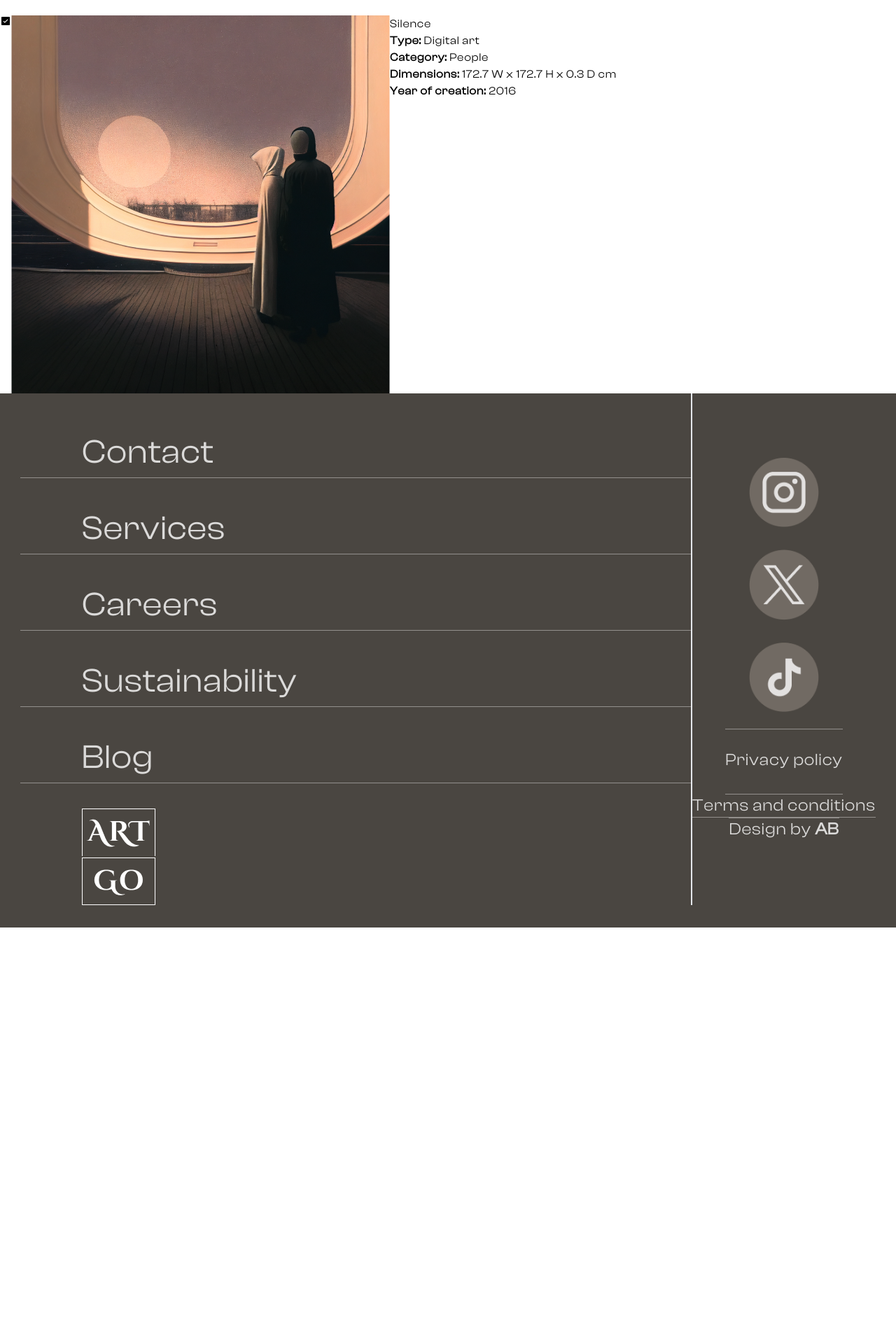
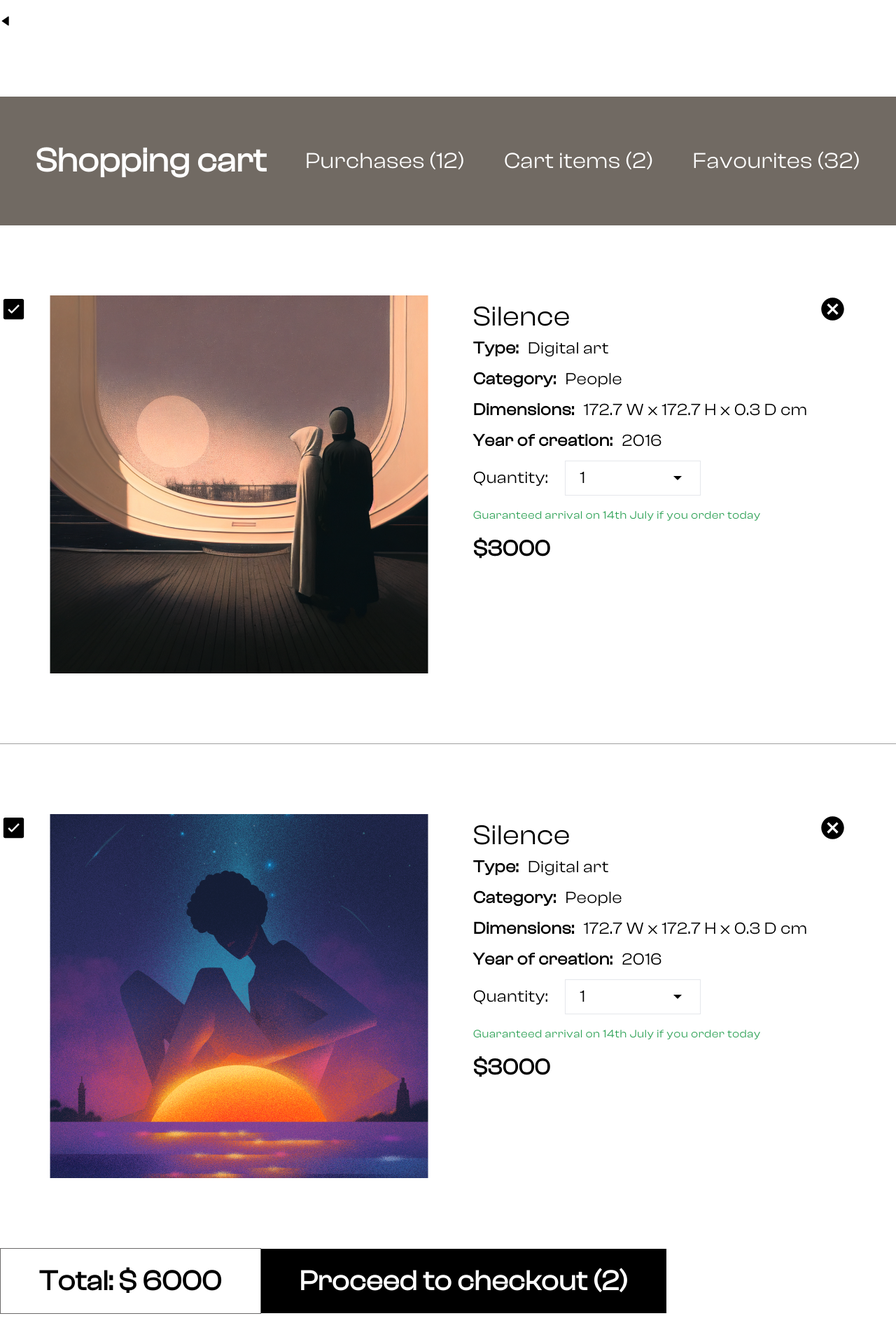
Before and after one commit to OSKIconcept/art-go, a React (Vite) app: page /cart in a window 1280 px wide. Shown: the part 220-2140 px from the top of the page at 70% size. Before the commit the page ends 1545 px from the top, so only its background shows below. Built offline with nearby package versions, Linux system fonts and the light colour scheme.

Commit message:
added cartpage

```diff
--- a/src/components/Art.jsx
+++ b/src/components/Art.jsx
@@ -88,7 +88,7 @@ const Art = () => {
       {data.map((art, i) => (
         <div className="flex-1 basis-1/3 flex flex-col gap-6" key={i}>
           <img className="w-[98%]" src={art.image} />
-          <div className="flex gap-12 justify-start items-center">
+          <div className="flex px-5 justify-between items-center">
             <div className="flex gap-1.2 justify-center items-center">
               <p className="font-bold">{art.name}</p>
               <PiLineVertical className="text-[42px]" />
--- a/src/components/Carts.jsx
+++ b/src/components/Carts.jsx
@@ -2,37 +2,163 @@ import people from "@/assets/people.png";
 import sun from "@/assets/sun.png";
 import bottle from "@/assets/bottle.png";
 import butterfly from "@/assets/butterfly.png";
+import cartt from "@/assets/cartt.png";
+import heartt from "@/assets/heartt.png";
 
 //icons
 import { IoIosCheckbox } from "react-icons/io";
 import { BiSolidRightArrow } from "react-icons/bi";
+import { IoMdArrowDropdown } from "react-icons/io";
+import { MdCancel } from "react-icons/md";
+import { PiLineVertical } from "react-icons/pi";
 
 <BiSolidRightArrow />;
 
 const Carts = () => {
   return (
-    <div className="flex justify-start">
-      <IoIosCheckbox />
+    <div>
+      <div className="flex justify-start gap-8 pb-[100px] border-b border-[#16151566]">
+        <IoIosCheckbox className="text-[39px]" />
         <img src={people} />
-      <div>
-        <h3>Silence</h3>
-        <div>
+        <div className="flex gap-4 justify-start items-start">
+          <div className="pl-8">
+            <h3 className="text-[40px]">Silence</h3>
+            <div className="text-2xl flex flex-col gap-3 justify-start">
               <p className="font-bold">
-            Type: <span className="font-normal">Digital art</span>
+                Type: <span className="font-normal ml-2">Digital art</span>
               </p>
 
               <p className="font-bold">
-            Category: <span className="font-normal">People</span>
+                Category: <span className="font-normal ml-2">People</span>
               </p>
 
               <p className="font-bold">
                 Dimensions:{" "}
-            <span className="font-normal">172.7 W x 172.7 H x 0.3 D cm</span>
+                <span className="font-normal ml-2">
+                  172.7 W x 172.7 H x 0.3 D cm
+                </span>
               </p>
 
               <p className="font-bold">
-            Year of creation: <span className="font-normal">2016</span>
+                Year of creation: <span className="font-normal ml-2">2016</span>
               </p>
+
+              <div className="flex gap-3 justify-start items-center text-2xl">
+                <p>Quantity:</p>
+                <div className="flex gap-[120px] border justify-center items-center px-5 py-2 ml-3  ">
+                  <p>1</p>
+
+                  <IoMdArrowDropdown />
+                </div>
+              </div>
+            </div>
+
+            <p className="text-[16px] text-[#289F51] pt-4">
+              Guaranteed arrival on 14th July if you order today
+            </p>
+
+            <h2 className="font-bold text-[32px] pt-3 ">$3000</h2>
+          </div>
+          <MdCancel className="text-[39px]" />
+        </div>
+      </div>
+
+      <div className="flex justify-start gap-8 pt-[100px] pb-[100px] ">
+        <IoIosCheckbox className="text-[39px]" />
+        <img src={sun} />
+        <div className="flex gap-4 justify-start items-start">
+          <div className="pl-8">
+            <h3 className="text-[40px]">Silence</h3>
+            <div className="text-2xl flex flex-col gap-3 justify-start">
+              <p className="font-bold">
+                Type: <span className="font-normal ml-2">Digital art</span>
+              </p>
+
+              <p className="font-bold">
+                Category: <span className="font-normal ml-2">People</span>
+              </p>
+
+              <p className="font-bold">
+                Dimensions:{" "}
+                <span className="font-normal ml-2">
+                  172.7 W x 172.7 H x 0.3 D cm
+                </span>
+              </p>
+
+              <p className="font-bold">
+                Year of creation: <span className="font-normal ml-2">2016</span>
+              </p>
+
+              <div className="flex gap-3 justify-start items-center text-2xl">
+                <p>Quantity:</p>
+                <div className="flex gap-[120px] border justify-center items-center px-5 py-2 ml-3  ">
+                  <p>1</p>
+
+                  <IoMdArrowDropdown />
+                </div>
+              </div>
+            </div>
+
+            <p className="text-[16px] text-[#289F51] pt-4">
+              Guaranteed arrival on 14th July if you order today
+            </p>
+
+            <h2 className="font-bold text-[32px] pt-3 ">$3000</h2>
+          </div>
+          <MdCancel className="text-[39px]" />
+        </div>
+      </div>
+
+      <div className="flex items-center justify-start pb-10">
+        <div className="text-[40px] text-black text-center font-bold px-[55px] py-4 border border-[#161515A3] ">
+          Total: $ 6000
+        </div>
+
+        <div className="text-[40px] text-white text-center font-bold px-[55px] py-4 bg-black ">
+          Proceed to checkout (2)
+        </div>
+      </div>
+      <p className="text-[#289F51] text-2xl font-bold ">
+        Delivery fee included
+      </p>
+
+      <div className="flex items-center justify-start gap-1 pt-[60px] pb-[90px]  border-b border-[#16151566]">
+        <IoIosCheckbox className="text-[39px]" />
+        <p className="text-[32px]">Select all</p>
+      </div>
+
+      <div className="py-[80px] gap-[50px] flex flex-col ">
+        <p className="text-[40px] font-bold">More from Digital Art</p>
+        <div className="flex items-center justify-start gap-6">
+          <div className=" flex flex-col gap-6">
+            <img className="w-[98%]" src={bottle} />
+            <div className="flex gap-[100px] justify-center items-center">
+              <div className="flex gap-1.2 justify-center items-center">
+                <p className="font-bold text-[32px]">Magic</p>
+                <PiLineVertical className="text-[42px]" />
+                <p className="text-[32px]">$3000</p>
+              </div>
+              <div className="flex gap-6">
+                <img className="w-[35px]" src={heartt} />
+                <img className="w-[35px]" src={cartt} />
+              </div>
+            </div>
+          </div>
+
+          <div className=" flex flex-col gap-6">
+            <img className="w-[98%]" src={butterfly} />
+            <div className="flex gap-[100px] justify-center items-center">
+              <div className="flex gap-1.2 justify-center items-center">
+                <p className="font-bold text-[32px]">Magic</p>
+                <PiLineVertical className="text-[42px]" />
+                <p className="text-[32px]">$3000</p>
+              </div>
+              <div className="flex gap-6">
+                <img className="w-[35px]" src={heartt} />
+                <img className="w-[35px]" src={cartt} />
+              </div>
+            </div>
+          </div>
         </div>
       </div>
     </div>
--- a/src/pages/CartPage.jsx
+++ b/src/pages/CartPage.jsx
@@ -1,9 +1,25 @@
 import Carts from "@/components/Carts";
+
+//icons
+
+import { BiSolidLeftArrow } from "react-icons/bi";
 
 const CartPage = () => {
   return (
     <div>
-      <Carts />
+      <div className="flex flex-col gap-[100px]">
+        <BiSolidLeftArrow className="" />
+
+        <div className="bg-[#716A63]">
+          <div className="text-white gap-14 flex justify-center items-center py-14">
+            <h3 className="text-[48px] font-bold">Shopping cart</h3>
+            <p className="text-[32px]">Purchases (12)</p>
+            <p className="text-[32px]">Cart items (2)</p>
+            <p className="text-[32px]">Favourites (32)</p>
+          </div>
+        </div>
+        <Carts />
+      </div>
     </div>
   );
 };
```
Lines whose indentation alone changed are shown as unchanged.
